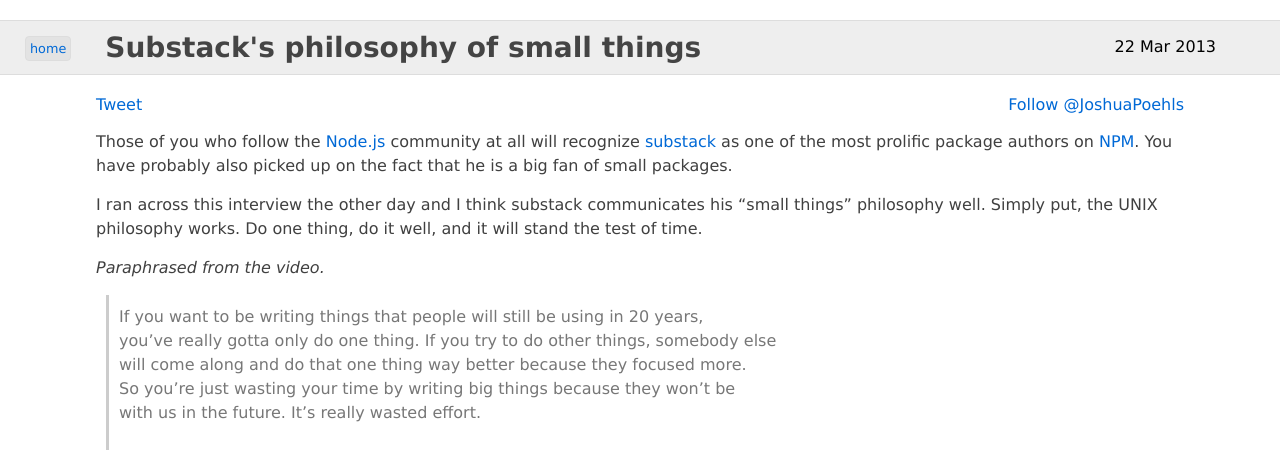
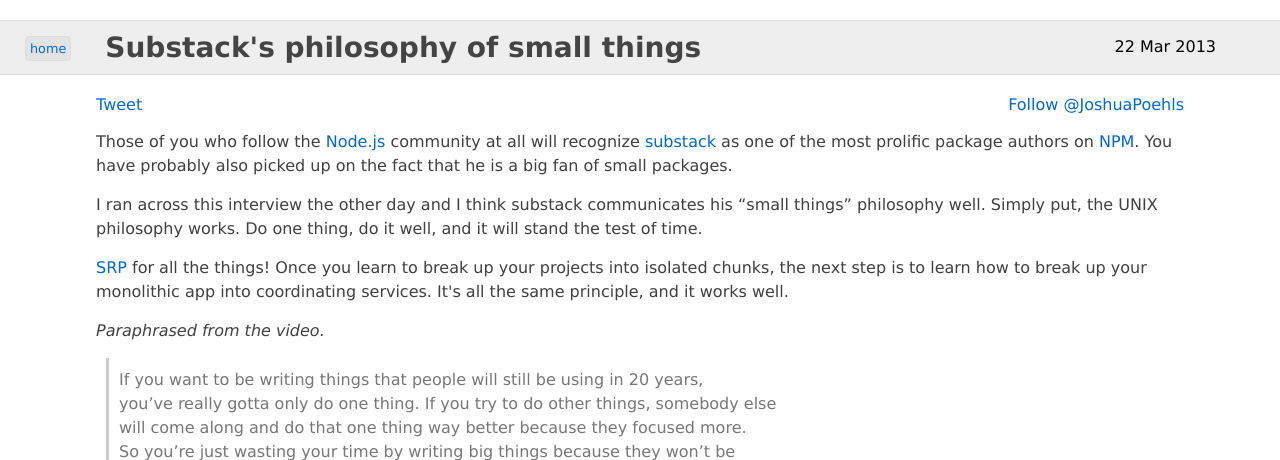
Before and after one commit to jpoehls/zduck.com, a Jekyll site: the page built from _posts/2013/2013-03-22-substack-small-things-philosophy.html, in a window 1280 px wide. Shown: the top 460 px of the page. Built offline with Jekyll 4.4.1, drawn with Linux system fonts in a browser that asks for light colours; comment, search, counter and statistics services are not loaded; grey boxes are pictures that could not be loaded.

Commit message:
Added paragraph

```diff
--- a/_posts/2013/2013-03-22-substack-small-things-philosophy.html
+++ b/_posts/2013/2013-03-22-substack-small-things-philosophy.html
@@ -17,6 +17,12 @@
   I ran across this interview the other day and I think substack communicates
   his &#8220;small things&#8221; philosophy well. Simply put,
   the UNIX philosophy works. Do one thing, do it well, and it will stand the test of time.
+</p>
+
+<p>
+  <a href="https://en.wikipedia.org/wiki/Single_responsibility_principle">SRP</a> for all the things!
+  Once you learn to break up your projects into isolated chunks, the next step is to learn how to
+  break up your monolithic app into coordinating services. It's all the same principle, and it works well.
 </p>
 
 <p><em>Paraphrased from the video.</em></p>
```
